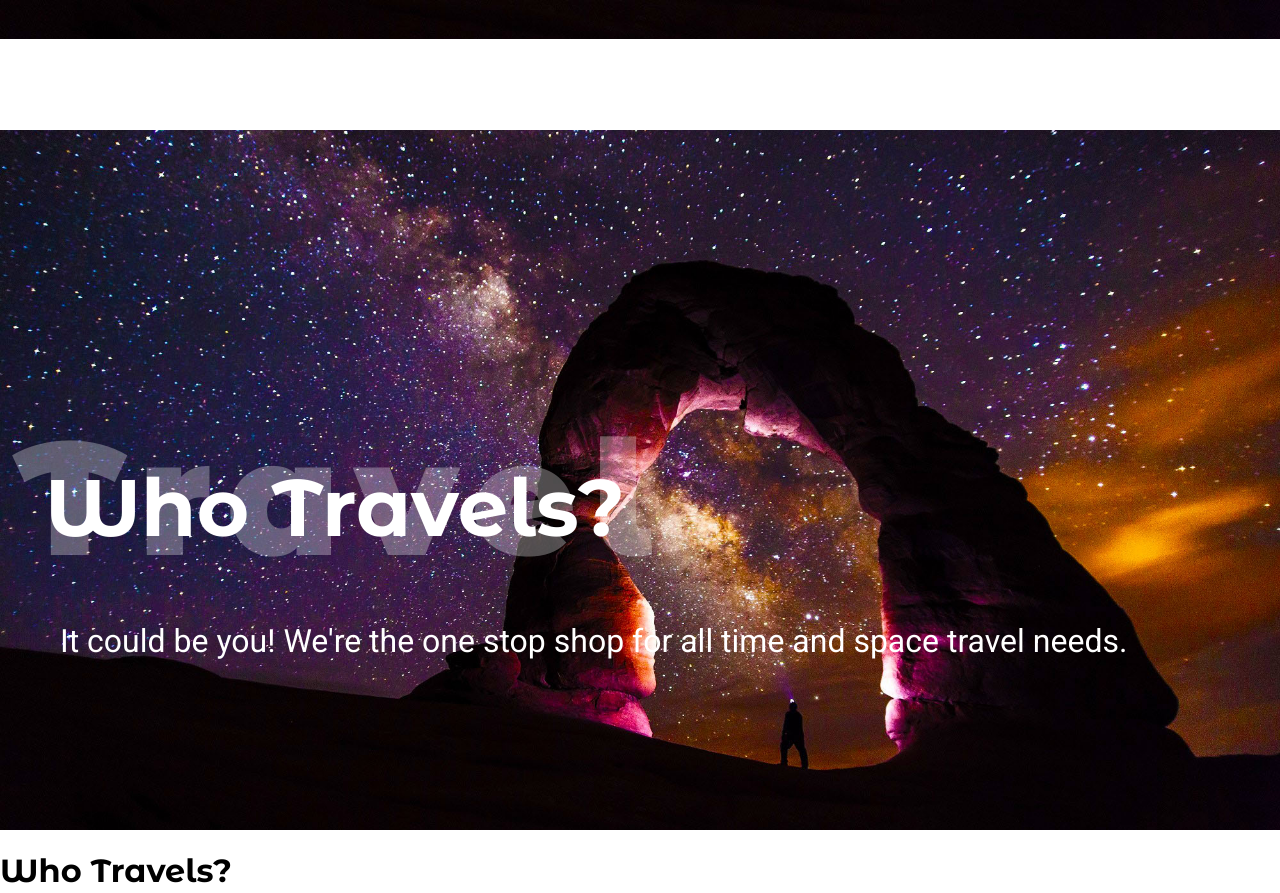
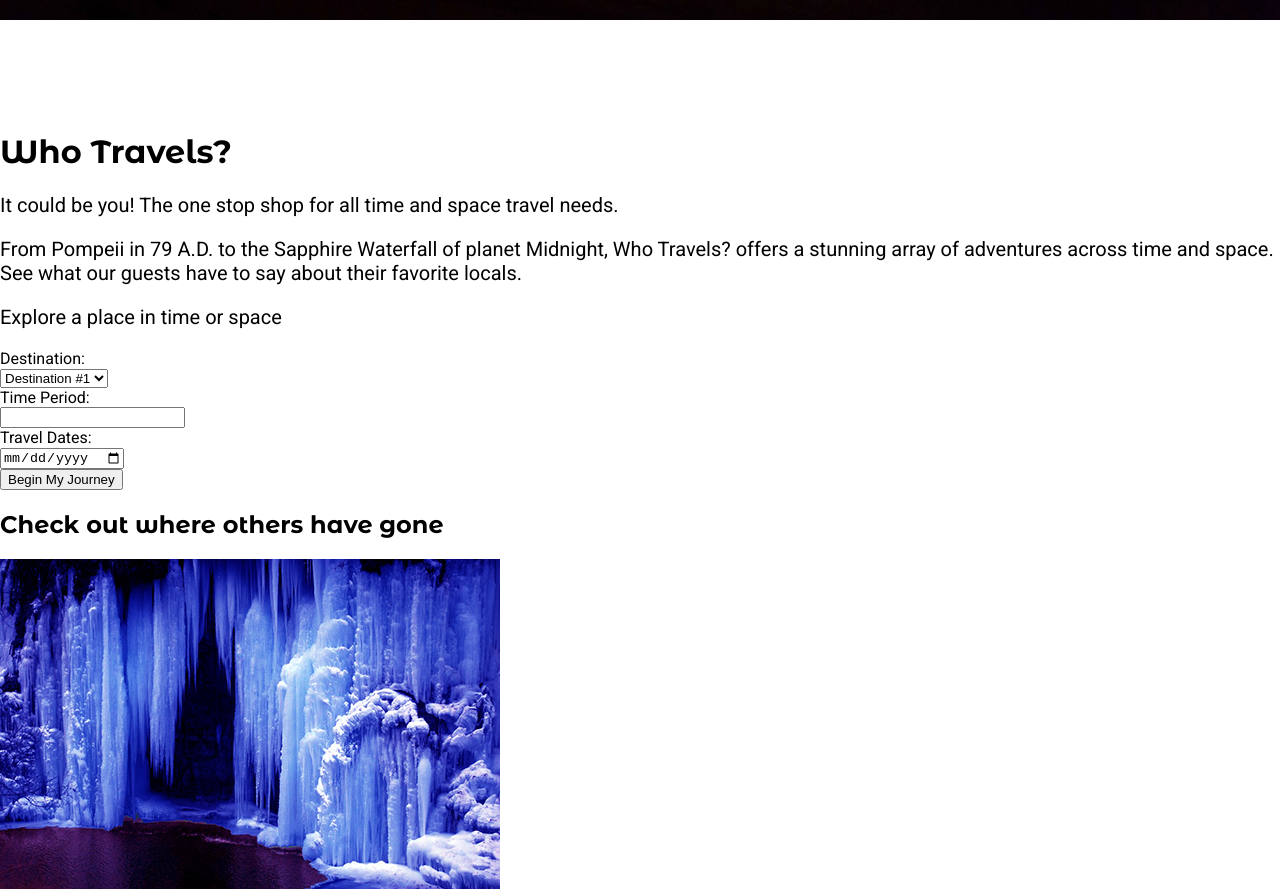
Before and after one commit to techeduk8r/who-travels, a plain HTML site: page index.html in a window 1280 px wide. Shown: the part 680-1573 px from the top of the page. Drawn offline with Linux system fonts and the light colour scheme.

Commit message:
got rid of duplicate content -- also add a "}" that was forgotten for nav

```diff
--- a/assets/js/index.js
+++ b/assets/js/index.js
@@ -7,7 +7,7 @@ openMenu.addEventListener('click', mobileMenu);
 
 function mobileMenu() {
   menu.classList.toggle('active');
-
+}
 var slideIndex = 0;
 showSlides();
 
--- a/index.html
+++ b/index.html
@@ -8,7 +8,6 @@
     <link rel="preconnect" href="https://fonts.googleapis.com">
     <link rel="preconnect" href="https://fonts.gstatic.com" crossorigin>
     <link href="https://fonts.googleapis.com/css2?family=Montserrat+Alternates:ital,wght@0,500;0,700;0,900;1,900&family=Roboto&display=swap" rel="stylesheet">
-    <img-text>Who Travels</img-text>
     <title>Who Travels</title>
 </head>
 <body>
@@ -48,18 +47,6 @@
             </div>
         </section>
     </header>
-    <section class="hero">
-        <div class="hero-img-box">
-            <img class="hero-img" src="/assets/img/heros/hero-home.jpg" alt="photo of man looking at stars">
-        </div>
-        <div class="hero-content">
-            <span class="hero-text">
-                <h1 class="hero-h1">Travel</h1>
-                <h2 class="hero-h2"> Who Travels?</h2>
-                <p class="hero-body">It could be you! We're the one stop shop for all time and space travel needs.</p>
-            </span>
-        </div>
-    </section>
 
     <h1>Who Travels?</h1>
     <p>It could be you! The one stop shop for all time and space travel needs.</p>
```
